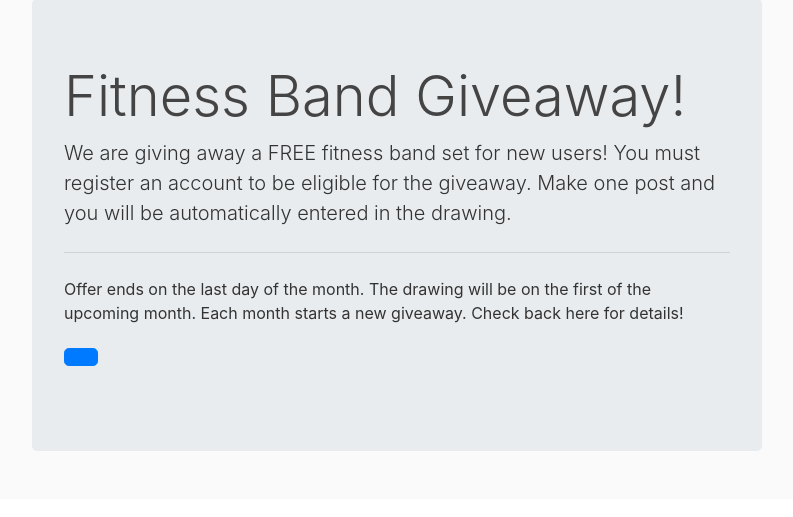
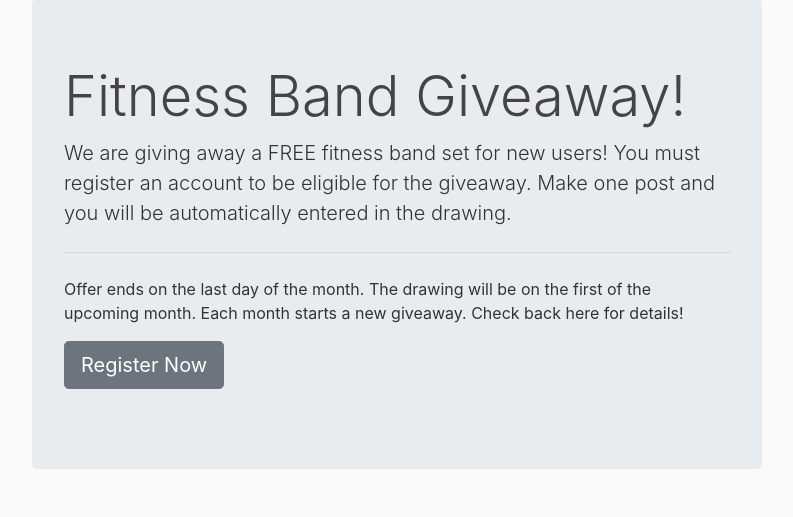
Before and after one commit to RdotSilva/Python-Flask-Fitness-Blog, a Flask app: page /announcements in a window 1280 px wide. Shown: the part 616-1133 px from the top of the page, without its empty margins (53-846 px from the left). Before the commit the page ends 1067 px from the top, so only its background shows below. Run offline with Flask 2, Linux system fonts and the light colour scheme; some libraries are stand-ins or nearby versions.

Commit message:
Add register now button to giveaway area

```diff
--- a/fitnessblog/templates/announcements.html
+++ b/fitnessblog/templates/announcements.html
@@ -32,7 +32,7 @@
   <hr class="my-4">
   <p>Offer ends on the last day of the month. The drawing will be on the first of the upcoming month. Each month starts a new giveaway. Check back here for details!</p>
   <p class="lead">
-    <a class="btn btn-primary btn-lg" href="#" role="button"></a>
+    <a class="btn btn-secondary btn-lg" href="{{ url_for('users.register') }}" role="button">Register Now</a>
   </p>
 </div>
 {% endblock content %}
```
